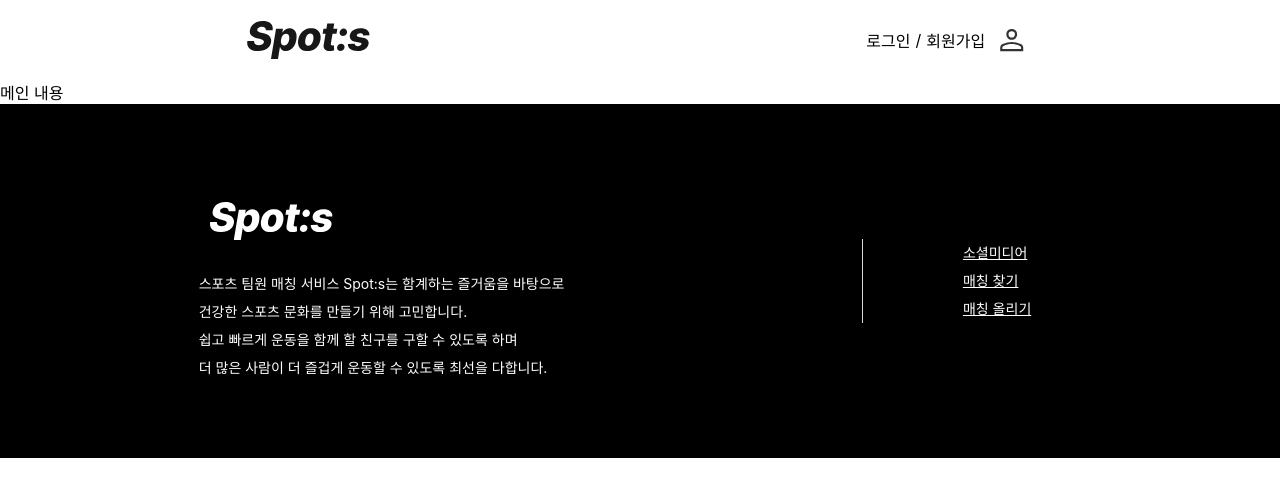
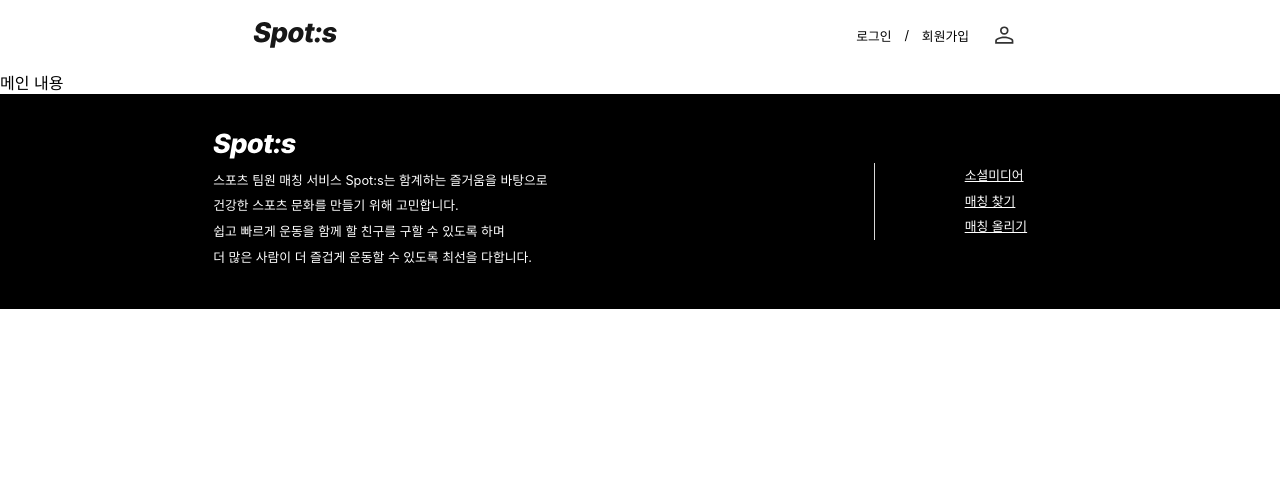
Before and after one commit to KMU-WINK/spots-client, a React (Vite) app: page / in a window 1280 px wide. Shown: the top 496 px of the page. Built offline with nearby package versions, Linux system fonts and the light colour scheme.

Commit message:
[SPT-01] chore. styled-components 수정

```diff
--- a/index.html
+++ b/index.html
@@ -5,6 +5,12 @@
     <link rel="icon" type="image/svg+xml" href="/favicon.svg" />
     <meta name="viewport" content="width=device-width, initial-scale=1.0" />
     <title>Vite App</title>
+    <style>
+      html,
+      body {
+        overflow-x: hidden;
+      }
+    </style>
   </head>
   <body>
     <div id="root"></div>
--- a/src/components/Footer/styles.jsx
+++ b/src/components/Footer/styles.jsx
@@ -4,7 +4,7 @@ import logowhite from '../../imgs/logowhite.svg';
 
 const Box = styled.div`
   width: 100%;
-  height: 354px;
+  height: 100%;
   display: flex;
   justify-content: space-around;
   align-items: center;
@@ -14,9 +14,8 @@ const Box = styled.div`
 const Logo = styled.img.attrs({
   src: logowhite,
 })`
-  width: 124px;
-  height: 60px;
-  padding: 10px 10px;
+  width: 6.5vw;
+  padding-top: 3vw;
 `;
 
 const Info = styled.div`
@@ -25,17 +24,18 @@ const Info = styled.div`
   color: white;
   padding-left: 50px;
   line-height: 200%;
-  font-size: 14px;
+  font-size: 1vw;
+  padding-bottom: 3vw;
 `;
 
 const Connact = styled.div`
   justify-content: center;
   align-items: center;
   color: white;
-  padding-left: 100px;
-  padding-right: 100px;
+  padding-left: 7vw;
+  padding-right: 7vw;
   line-height: 200%;
-  font-size: 14px;
+  font-size: 1vw;
   border-left: 0.5px solid #d9d9d9;
   text-decoration: underline;
   cursor: pointer;
--- a/src/components/Header/styles.jsx
+++ b/src/components/Header/styles.jsx
@@ -5,7 +5,6 @@ import login from '../../imgs/login.svg';
 
 const Box = styled.div`
   width: 100%;
-  height: 80px;
   display: flex;
   justify-content: space-around;
   align-items: center;
@@ -14,36 +13,33 @@ const Box = styled.div`
 const Logo = styled.img.attrs({
   src: logoblack,
 })`
-  width: 124px;
-  height: 60px;
-  padding: 10px 10px;
+  width: 6.5vw;
+  padding: 1vw 1vw;
 `;
 
 const RegistBox = styled.div`
   display: flex;
-  padding: 10px 10px;
-  justify-content: space-between;
+  padding: 1vw;
+  font-size: 1vw;
+  justify-content: center;
   align-items: center;
 `;
 
 const Login = styled.div`
   cursor: pointer;
-  font-size: 16px;
-  padding: 5px 5px;
+  padding: 1vw;
 `;
 
 const SignUp = styled.div`
   cursor: pointer;
-  font-size: 16px;
-  padding: 5px 5px;
+  padding: 1vw;
 `;
 
 const Loginimg = styled.img.attrs({
   src: login,
 })`
-  width: 24px;
-  height: 24px;
-  padding: 10px 10px;
+  width: 1.5vw;
+  padding: 1vw;
 `;
 
 const HeaderBox = () => (
```
